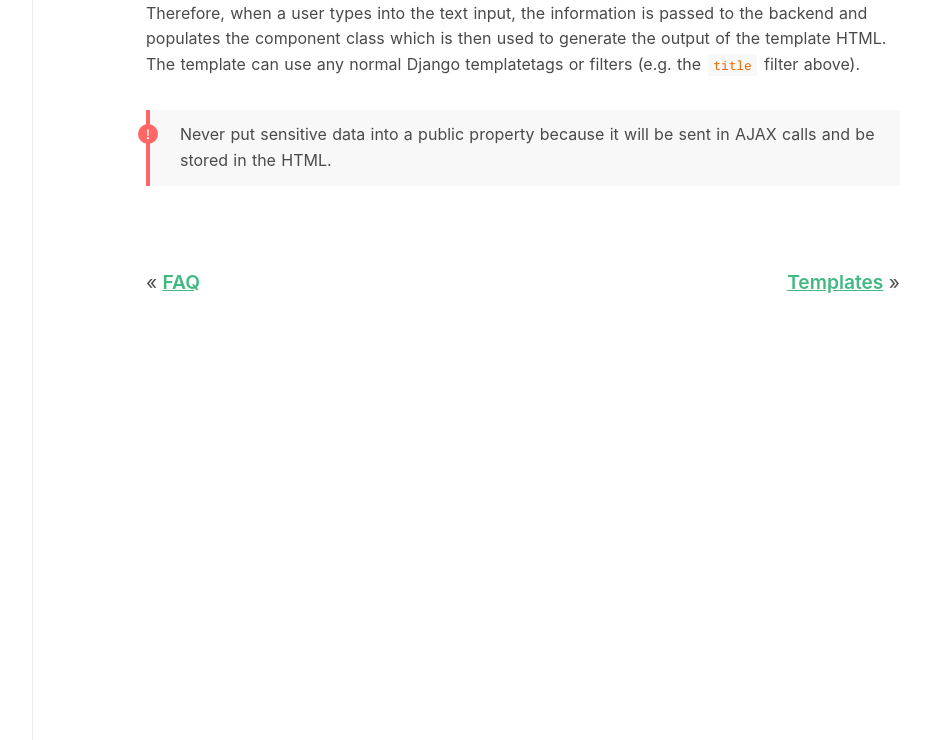
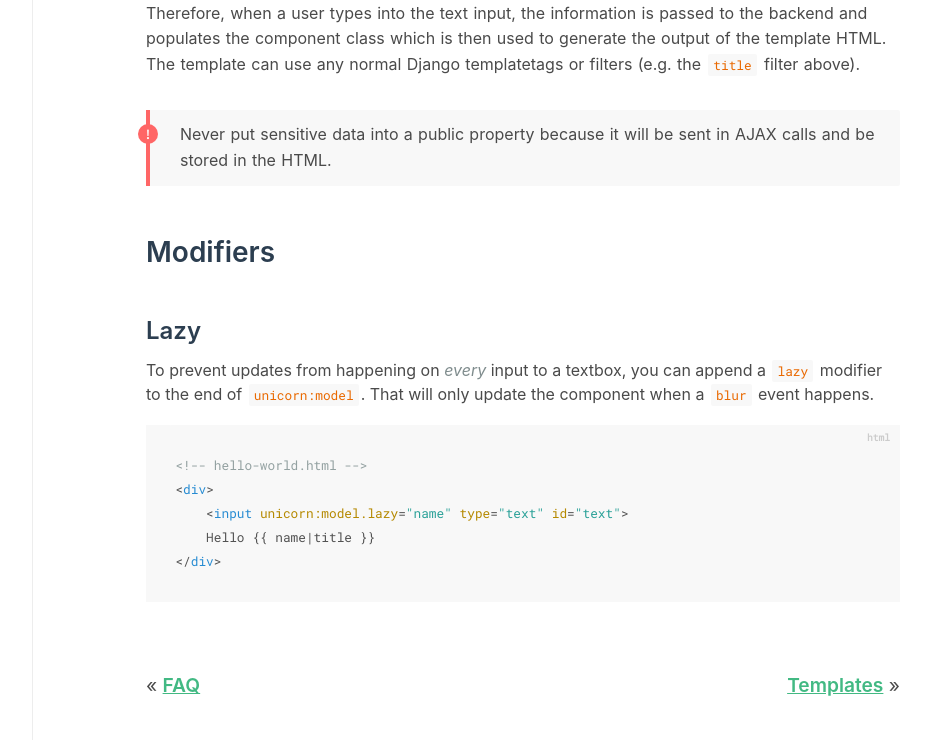
Before and after one commit to adamghill/django-unicorn.com, a Django app: template www/templates/www/documentation/components.html in a window 1280 px wide. Shown: the part 1338-2078 px from the top of the page, without its empty margins (267-1197 px from the left). Run offline with Django 3.2, Linux system fonts and the light colour scheme; the template is opened without the code that fills it, so the values that code supplies are empty; some libraries are stand-ins or nearby versions.

Commit message:
Add lazy modifier.

```diff
--- a/www/templates/www/documentation/components.html
+++ b/www/templates/www/documentation/components.html
@@ -63,6 +63,19 @@ class HelloWorldView(UnicornView):
             Never put sensitive data into a public property because it will be sent in AJAX calls and be stored in the HTML.
         </p>
 
+        <h2>Modifiers</h2>
+
+        <h3>Lazy</h3>
+        To prevent updates from happening on <em>every</em> input to a textbox, you can append a <code>lazy</code> modifier to the end of <code>unicorn:model</code>. That will only update the component when a <code>blur</code> event happens.
+
+        {% verbatim %}
+        <pre data-lang="html"><code class="language-html">&lt;!-- hello-world.html -->
+&lt;div>
+    &lt;input unicorn:model.lazy="name" type="text" id="text">
+    Hello {{ name|title }}
+&lt;/div></code></pre>
+        {% endverbatim %}
+
         <div class="previous">
             <a href="{% url 'www:documentation' 'faq' %}">FAQ</a>
         </div>
```
